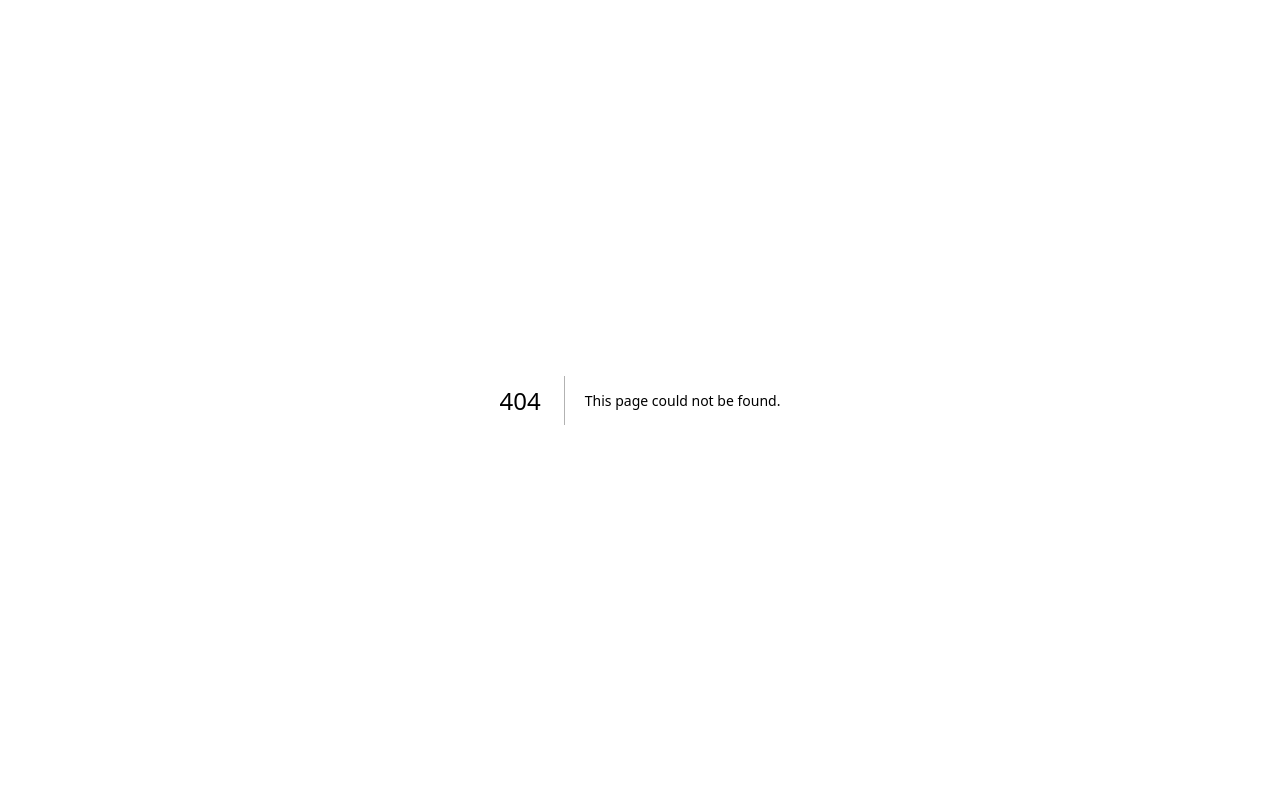
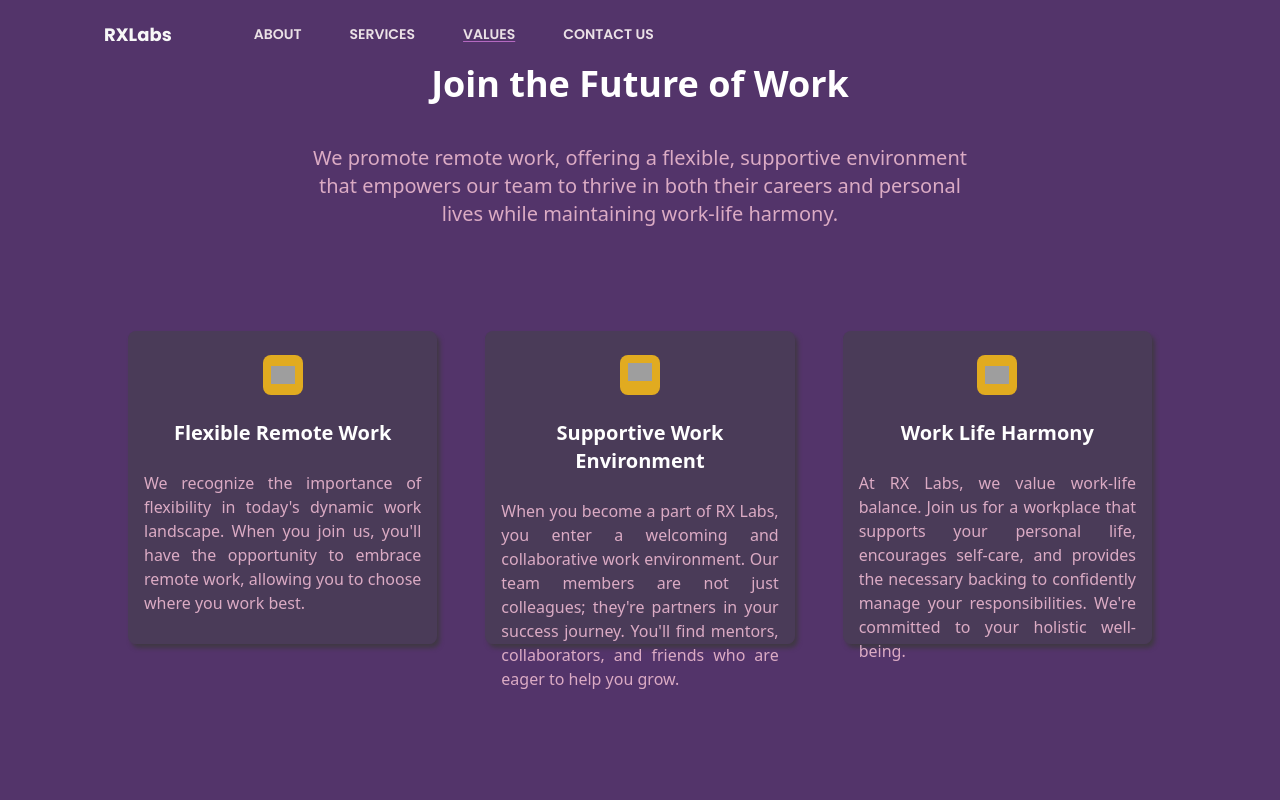
Before and after one commit to KristoJeremy/rx-labs-comprof, a Next.js app: page /Career in a window 1280 px wide. Before the commit this address had no page. Shown: the top 800 px of the page. Built offline with nearby package versions, Linux system fonts and the light colour scheme; grey boxes are pictures that could not be loaded.

Commit message:
feat: PBI-JOIN on Careers page

```diff
--- /dev/null
+++ b/src/components/Join-us/join.js
@@ -0,0 +1,84 @@
+import React, { useState, useEffect, useRef } from "react";
+import Link from "next/link";
+import {
+    LatoReguler,
+    PoppinsMedium,
+    PoppinsSemiBold,
+    PoppinsBold,
+  } from "@/fonts/font";
+
+// Import dependencies
+import { useTypewriter } from "react-simple-typewriter";
+
+// import { PoppinsBold, LatoBold, PoppinsSemiBold } from "@/fonts/font";
+// import styles from "./hero.module.css";
+
+export const JoinUs = ()=> {
+    return(
+<div id="NewRootRoot" class="flex flex-col w-full">
+    <div class="bg-[#53346a] flex flex-col justify-between min-h-[900px] items-center pt-16 pb-12 px-4 md:pb-64 md:px-32">
+    <div class="flex flex-col gap-6 md:gap-10 w-full md:w-2/3 items-center">
+        <div class="text-center text-2xl md:text-4xl font-bold text-white">
+            Join the Future of Work
+        </div>
+        <div class="self-stretch relative flex flex-col items-start">
+            <div class="text-center text-lg md:text-xl text-[#dbabc4] md:absolute top-0 left-0 w-full z-0">
+                We promote remote work, offering a flexible, supportive environment
+                that empowers our team to thrive in both their careers and personal
+                lives while maintaining work-life harmony.
+            </div>
+        </div>
+    </div>
+        <div class="self-stretch flex flex-col gap-6 md:gap-8 md:flex-row justify-center items-start space-y-6 md:space-y-0 space-x-0 md:space-x-4">
+            <div class="flex-1 w-full md:w-[calc(33.3333% - 1rem)]">
+                <div class="shadow-[3px_4px_4px_0px_#403845] bg-[rgba(66,_66,_70,_0.5)] flex flex-col gap-6 h-[300px] md:h-[313px] items-center pl-4 pr-4 py-6 rounded-lg">
+                    <div class="bg-[#e1ab20] flex flex-col justify-center w-10 h-10 shrink-0 items-center rounded-lg">
+                        <img src="https://file.rendit.io/n/b7q9WNoWWvSC3xG0HnIB.svg" id="IconLaptopPhone1" class="w-6" />
+                    </div>
+                    <div class="text-center text-lg md:text-xl font-bold text-white">
+                        Flexible Remote Work
+                    </div>
+                    <div class="text-justify text-[#dbabc4]">
+                        We recognize the importance of flexibility in today's dynamic work
+                        landscape. When you join us, you'll have the opportunity to embrace
+                        remote work, allowing you to choose where you work best.
+                    </div>
+                </div>
+            </div>
+            <div class="flex-1 w-full md:w-[calc(33.3333% - 1rem)]">
+                <div class="shadow-[3px_4px_4px_0px_#403845] bg-[rgba(66,_66,_70,_0.5)] flex flex-col gap-6 h-[300px] md:h-[313px] items-center pl-4 pr-4 py-6 rounded-lg">
+                    <div class="bg-[#e1ab20] flex flex-col w-10 h-10 shrink-0 items-center py-2 rounded-lg">
+                        <img src="https://file.rendit.io/n/zdTpfbYUiBfxRBhS8xje.svg" id="EmojiCollaboration" class="w-6" />
+                    </div>
+                    <div class="text-center text-lg md:text-xl font-bold text-white">
+                        Supportive Work Environment
+                    </div>
+                    <div class="text-justify text-[#dbabc4]">
+                        When you become a part of RX Labs, you enter a welcoming and
+                        collaborative work environment. Our team members are not just
+                        colleagues; they're partners in your success journey. You'll find
+                        mentors, collaborators, and friends who are eager to help you grow.
+                    </div>
+                </div>
+            </div>
+            <div class="flex-1 w-full md:w-[calc(33.3333% - 1rem)]">
+                <div class="shadow-[3px_4px_4px_0px_#403845] bg-[rgba(66,_66,_70,_0.5)] flex flex-col gap-6 h-[300px] md:h-[313px] items-center pl-4 pr-4 py-6 rounded-lg">
+                    <div class="bg-[#e1ab20] flex flex-col w-10 h-10 shrink-0 justify-center pl-2 py-2 rounded-lg">
+                        <img src="https://file.rendit.io/n/uWQIoAXSt0vRRvtQZiBm.svg" id="IconWork" class="w-6 mx-[-1] items-center"/>
+                    </div>
+                    <div class="text-center text-lg md:text-xl font-bold text-white">
+                        Work Life Harmony
+                    </div>
+                    <div class="text-justify text-[#dbabc4]">
+                        At RX Labs, we value work-life balance. Join us for a workplace that
+                        supports your personal life, encourages self-care, and provides the
+                        necessary backing to confidently manage your responsibilities. We're
+                        committed to your holistic well-being.
+                    </div>
+                </div>
+            </div>
+        </div>
+    </div>
+</div>
+    );
+};
--- a/src/components/Navbar/navbar.js
+++ b/src/components/Navbar/navbar.js
@@ -81,11 +81,11 @@ export const NavigationBar = () => {
                 className="pb-0 text-xl px-6 text-center"
                 style={{ color: "#ebe1e6", fontSize: "14px", marginLeft: 0 }}
               >
-                <Link href="/catalogue" onClick={() => setNavbar(!navbar)}>
+                <Link href="/services" onClick={() => setNavbar(!navbar)}>
                   <div
                     style={PoppinsSemiBold.style}
                     className={`${
-                      pathname === "/catalogue" ? styles.menu : ""
+                      pathname === "/services" ? styles.menu : ""
                     } ${styles.menu_hover} `}
                   >
                     SERVICES
@@ -96,10 +96,10 @@ export const NavigationBar = () => {
                 className="pb-0 text-xl px-6 text-center"
                 style={{ color: "#ebe1e6", fontSize: "14px", marginLeft: 0 }}
               >
-                <Link href="/gallery" onClick={() => setNavbar(!navbar)}>
+                <Link href="/Career" onClick={() => setNavbar(!navbar)}>
                   <div
                     style={PoppinsSemiBold.style}
-                    className={`${pathname === "/gallery" ? styles.menu : ""} ${
+                    className={`${pathname === "/Career" ? styles.menu : ""} ${
                       styles.menu_hover
                     } `}
                   >
--- /dev/null
+++ b/src/pages/Career/index.js
@@ -0,0 +1,33 @@
+import React from "react";
+
+//Import components
+import { NavigationBar } from "@/components/Navbar/navbar";
+import { Background } from "@/components/backgroundBlur";
+import { JoinUs } from "@/components/Join-us/join";
+// import { Hero } from "@/components/heroCareer";
+
+function index() {
+  return (
+    <>
+      <div className="z-50">
+        <NavigationBar />
+      </div>
+
+      <div>
+        <Background />
+      </div>
+
+      <div className="z-0">
+        <JoinUs />
+      </div>
+      {/* COMPONENT START */}
+      {/* <div className="sm:pt-[10rem] sm:h-[100vh] h-[60vh]">
+        <Hero />
+      </div> */}
+
+      {/* COMPONENT END */}
+    </>
+  );
+}
+
+export default index;
```
